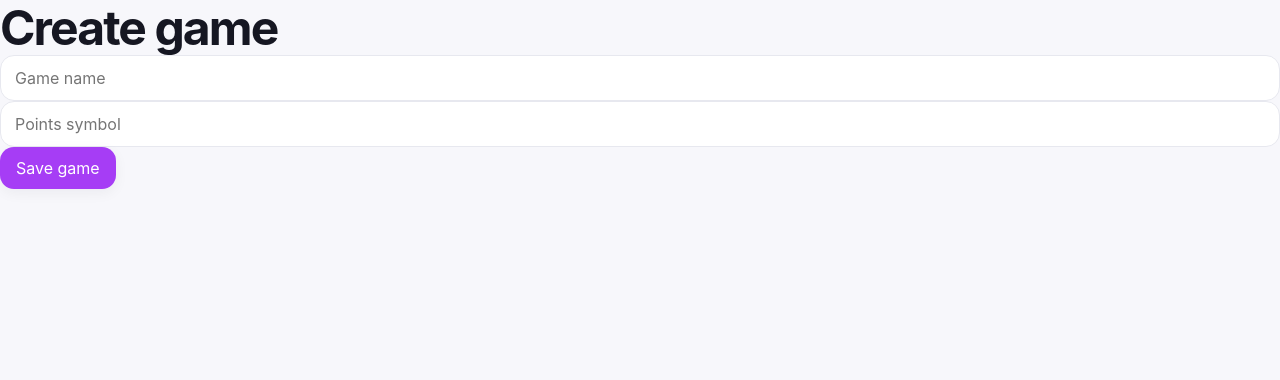
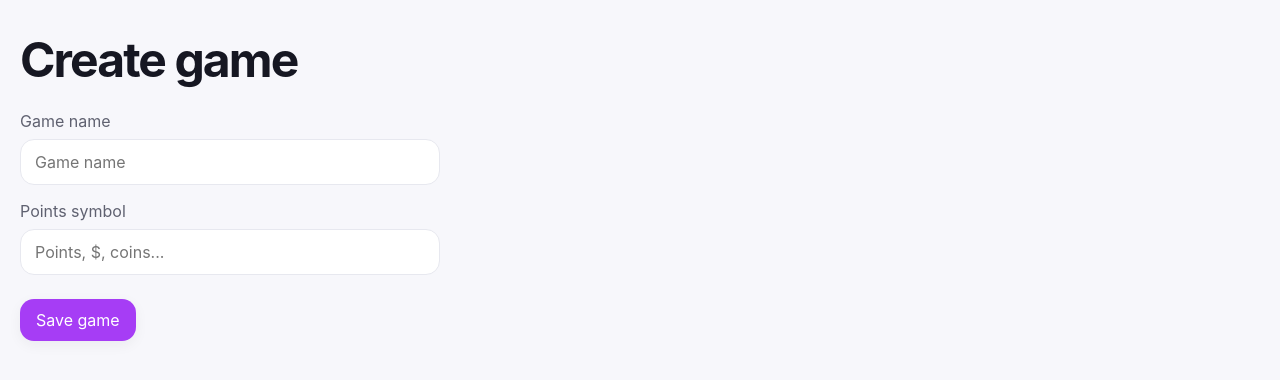
Before and after one commit to Ivanopolus21/anipardy, a React (Vite) app: page / in a window 1280 px wide. Both pictures are taken after a click on the button "Create a new game". Shown: the top 380 px of the page. Built offline with nearby package versions, Linux system fonts and the light colour scheme.

Commit message:
Adding styles to the Game creation page

```diff
--- a/src/gameManagerComponents/pages/GameCreationPage.jsx
+++ b/src/gameManagerComponents/pages/GameCreationPage.jsx
@@ -1,7 +1,7 @@
 import { useState } from "react";
 import { useNavigate } from "react-router-dom";
 import { saveGame } from "../../db.js";
-import '../../index.css'
+import "../../index.css";
 
 function CreatePage() {
   const navigate = useNavigate();
@@ -9,10 +9,15 @@ function CreatePage() {
   const [currency, setCurrency] = useState("");
 
   async function handleSave() {
+    const trimmedName = name.trim();
+    const trimmedCurrency = currency.trim();
+
+    if (!trimmedName) return;
+
     const newGame = {
       id: crypto.randomUUID(),
-            name,
-            currency,
+      name: trimmedName,
+      currency: trimmedCurrency,
       gameConfig: {
         players: [],
         pages: [],
@@ -26,22 +31,38 @@ function CreatePage() {
   }
 
   return (
-        <section>
+    <section className="create-game-page">
+      <div className="create-game-card">
+        <div className="create-game-header">
           <h1>Create game</h1>
+        </div>
 
+        <div className="create-game-fields">
+          <label className="create-game-field">
+            <span>Game name</span>
             <input
               value={name}
               onChange={(e) => setName(e.target.value)}
               placeholder="Game name"
             />
+          </label>
 
+          <label className="create-game-field">
+            <span>Points symbol</span>
             <input
               value={currency}
               onChange={(e) => setCurrency(e.target.value)}
-                placeholder="Points symbol"
+              placeholder="Points, $, coins..."
             />
+          </label>
+        </div>
 
-            <button className="primary-btn" onClick={handleSave}>Save game</button>
+        <div className="create-game-actions">
+          <button className="primary-btn" onClick={handleSave}>
+            Save game
+          </button>
+        </div>
+      </div>
     </section>
   );
 }
--- a/src/index.css
+++ b/src/index.css
@@ -222,6 +222,53 @@ p {
 .page-card--flow {
   border-style: dashed;
   background: linear-gradient(180deg, var(--accent-soft), var(--surface));
+}
+
+.create-game-page {
+  padding: 32px 20px;
+}
+
+.create-game-card {
+  max-width: 520px;
+  display: flex;
+  flex-direction: column;
+  gap: 24px;
+}
+
+.create-game-header {
+  display: flex;
+  flex-direction: column;
+  gap: 12px;
+}
+
+.create-game-header h1 {
+  margin: 0;
+}
+
+.create-game-header p {
+  margin: 0;
+}
+
+.create-game-fields {
+  display: flex;
+  flex-direction: column;
+  gap: 16px;
+}
+
+.create-game-field {
+  display: flex;
+  flex-direction: column;
+  gap: 8px;
+}
+
+.create-game-field input {
+  width: 100%;
+  max-width: 420px;
+}
+
+.create-game-actions {
+  display: flex;
+  justify-content: flex-start;
 }
 
 .page-adding-page,
```
Lines whose indentation alone changed are shown as unchanged.
